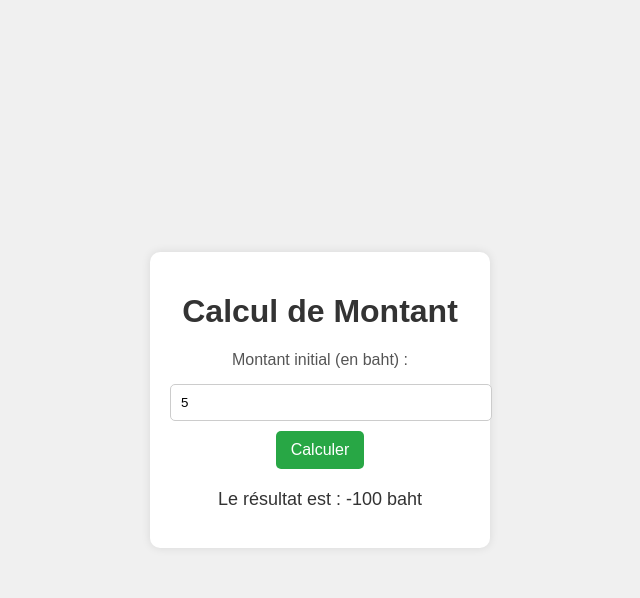
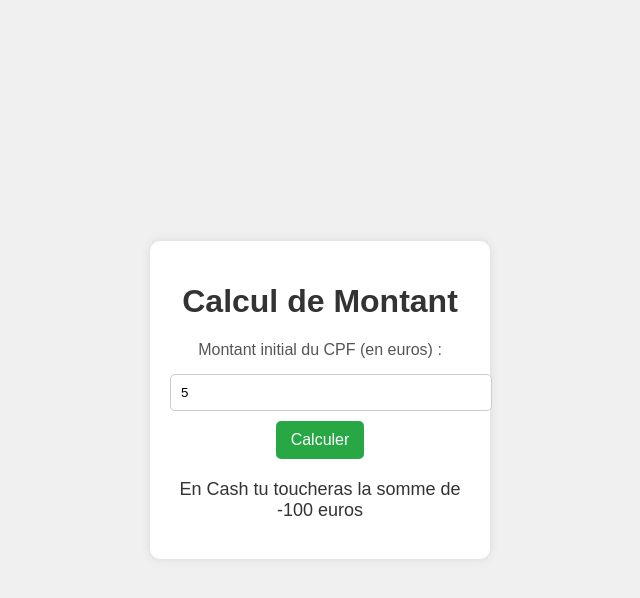
Before and after one commit to tony201000/cpf, a plain HTML site: page index.html in a window 1280 px wide. Both pictures are taken after typing "5" into the empty fields and a click on the button "Calculer". Shown: the whole page, without its empty margins (320-960 px from the left). Drawn offline with Linux system fonts and the light colour scheme.

Commit message:
Update index.html

```diff
--- a/index.html
+++ b/index.html
@@ -69,7 +69,7 @@
             var montantApresCommission = montantApresTaxe - 100;
             var montantFinal = montantApresCommission / 2;
             var resultatFinal = Math.floor(montantFinal / 100) * 100;
-            document.getElementById("resultat").innerText = "Le résultat est : " + resultatFinal + " baht";
+            document.getElementById("resultat").innerText = "En Cash tu toucheras la somme de " + resultatFinal + " euros";
         }
     </script>
 </head>
@@ -77,7 +77,7 @@
     <div class="container">
         <h1>Calcul de Montant</h1>
         <form onsubmit="event.preventDefault(); calculerMontant();">
-            <label for="montantInitial">Montant initial (en baht) :</label>
+            <label for="montantInitial">Montant initial du CPF (en euros) :</label>
             <input type="number" id="montantInitial" name="montantInitial" required>
             <button type="submit">Calculer</button>
         </form>
```
